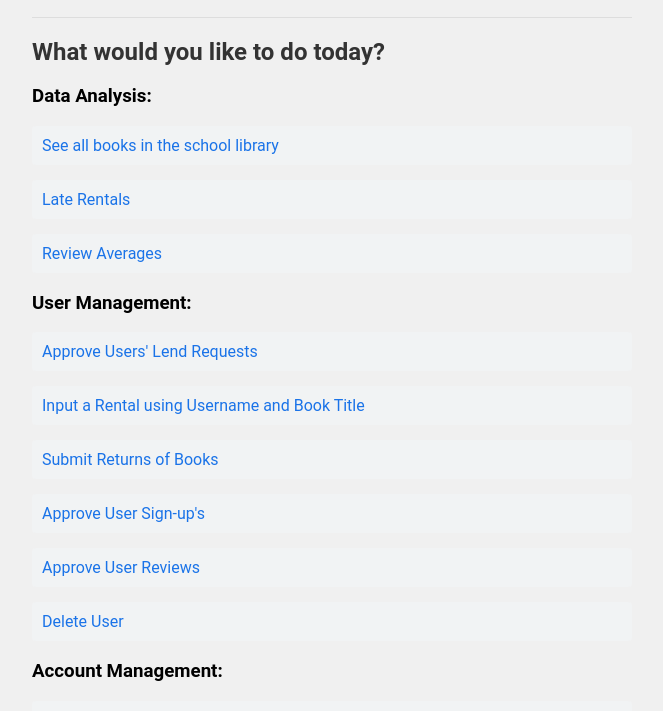
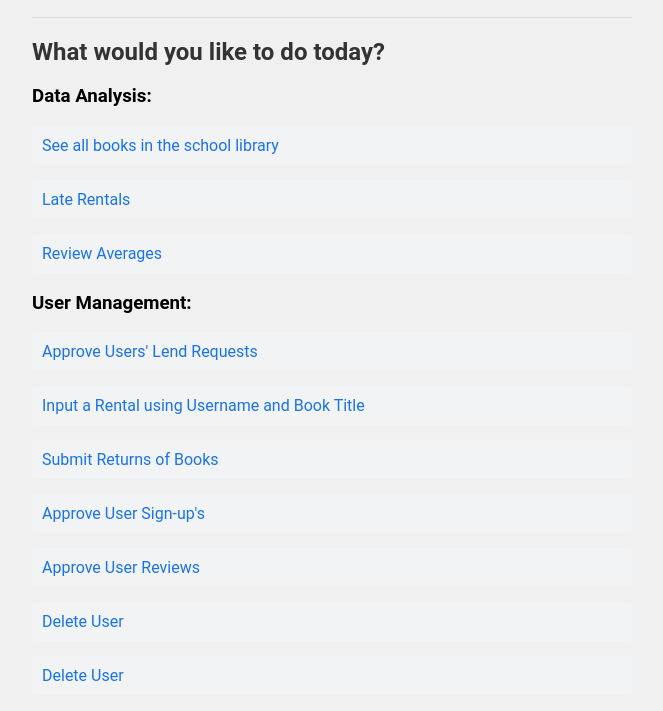
Before and after one commit to ntua-el19020/NTUA_DB_PROJECT_2023, a plain HTML site: page frontend/SchoolAdmin.html in a window 1280 px wide. Shown: the part 82-793 px from the top of the page, without its empty margins (308-971 px from the left). Drawn offline with Linux system fonts and the light colour scheme.

Commit message:
Update SchoolAdmin.html

```diff
--- a/frontend/SchoolAdmin.html
+++ b/frontend/SchoolAdmin.html
@@ -84,6 +84,8 @@
                     <li><a href="http://localhost:9103/libq/schooladmin/approveuser">Approve User Sign-up's</a></li>
                     <li><a href="http://localhost:9103/libq/schooladmin/approvereview">Approve User Reviews</a></li>
                     <li><a href="http://localhost:9103/libq/schooladmin/deleteuser1">Delete User</a></li>
+                    <li><a href="http://localhost:9103/libq/schooladmin/deactivateuser1">Delete User</a></li>
+
 
                 </ul>
             </li>
```
